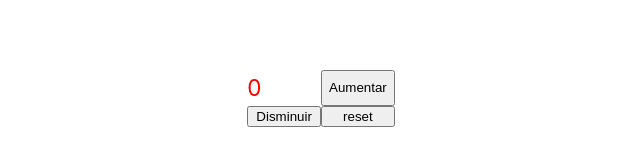
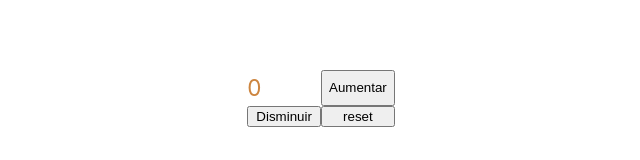
Before and after one commit to usar77e/vuejsUsuario, a Vue app in the folder api-cic-usuario/: page / in a window 1280 px wide. Shown: the part 302-462 px from the top of the page, without its empty margins (319-959 px from the left). Built offline with nearby package versions, Linux system fonts and the light colour scheme.

Commit message:
reactividad mejor ejemplo

```diff
--- a/api-cic-usuario/src/App.vue
+++ b/api-cic-usuario/src/App.vue
@@ -1,34 +1,31 @@
 <script setup>
-  import { ref } from 'vue'
+  import { ref, computed } from 'vue'
   const name = 'Vue dinamico';
 
   const counter = ref(0);
   const arrayColor = ["red", "green"];
 
-  const increment = () => {
-    console.log('aumentar contador');
-    counter.value ++;
-    console.log(counter);
-  }
+  const increment = () => counter.value ++;
 
-  const decrement = () => {
-    console.log('disminuir contador');
-    counter.value --;
-    console.log(counter);
-  }
+  const decrement = () => counter.value --
 
-  const reset = () => {
-    console.log('aumentar contador');
-    counter.value = 0;
-    console.log(counter);
-  }
+  const reset = () => counter.value = 0;
 
-
+  const classCounter = computed (()=> {
+    if(counter.value == 0) {
+      return 'zero'
+    }
+    if(counter.value > 0) {
+      return 'positive'
+    }
+    if(counter.value < 0) {
+      return 'negative'
+    }
+  })
 </script>
 
 <template>
-  <h2 v-if="counter > 0" :style="`color:${arrayColor[1]}`">{{ counter }}</h2>
-  <h2 v-else :style="`color:${arrayColor[0]}`">{{ counter }}</h2>
+  <h2 :class="classCounter">{{ counter }}</h2>
 
   <button @click="increment">Aumentar</button>
   <button @click="decrement">Disminuir</button>
@@ -39,4 +36,13 @@
   h1 {
     color: red;
   }
+  .positive {
+    color: green;
+  }
+  .negative {
+    color:red;
+  }
+  .zero {
+    color: peru;
+  }
 </style>
```
